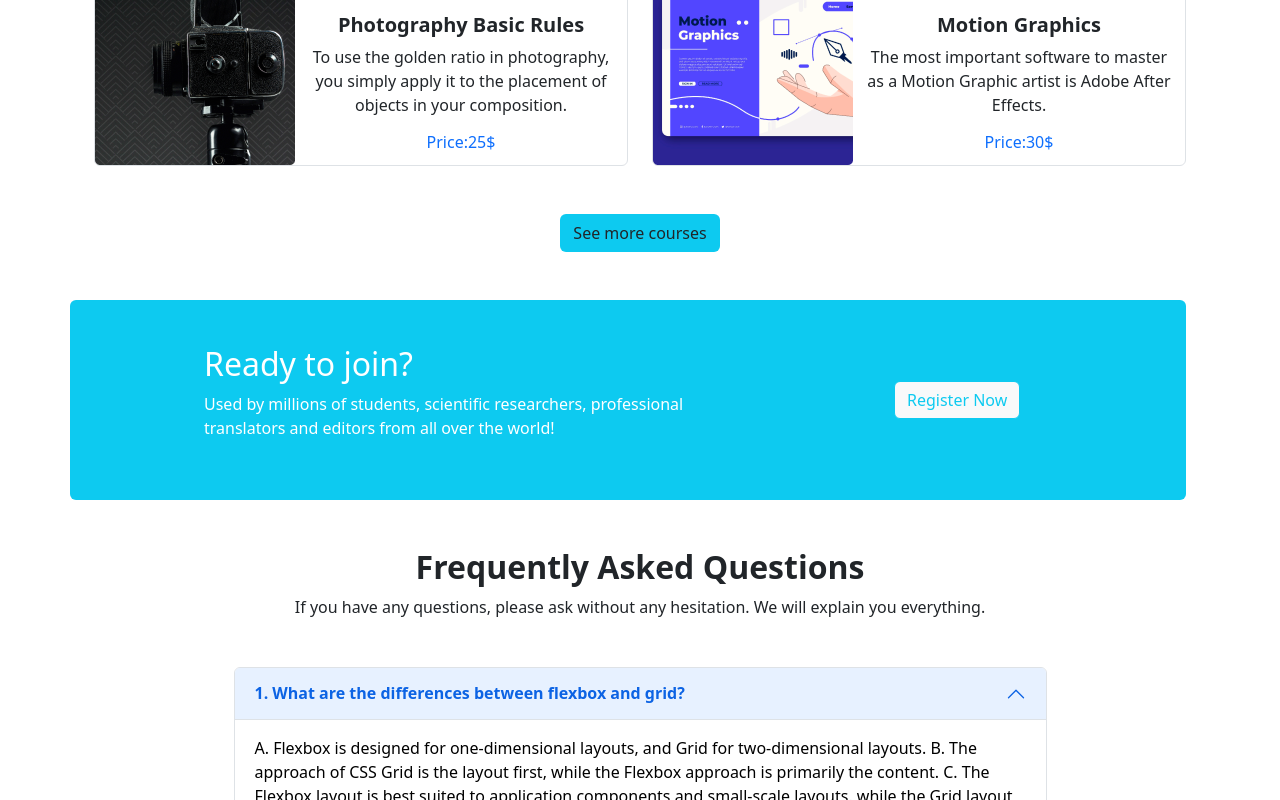
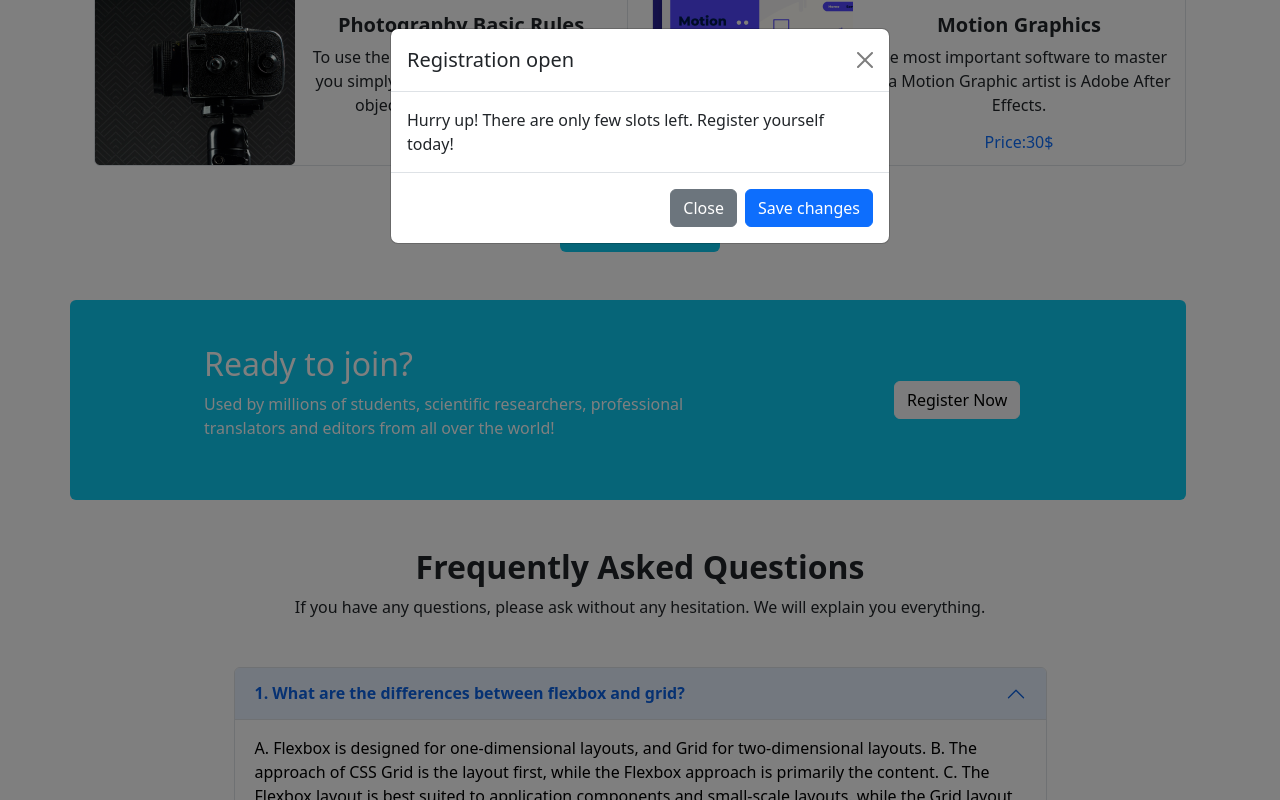
Before and after one commit to MdMizanurRahman1/edtech-website-assignment-3, a plain HTML site: page index.html in a window 1280 px wide. Both pictures are taken after a click on the button "Register Now". Shown: the part 1377-2177 px from the top of the page. Drawn offline with nearby package versions, Linux system fonts and the light colour scheme.

Commit message:
modal added

```diff
--- a/index.html
+++ b/index.html
@@ -45,7 +45,7 @@
                         <a class="nav-link" href="#">Register</a>
                     </li>
                     <form class="d-flex" role="search">
-                        <input class="form-control me-2" type="search" placeholder="Search" aria-label="Search">
+                        <input class="form-control" type="search" placeholder="Search" aria-label="Search">
                         <button class="btn btn-outline-primary ms-5" type="register">Register</button>
                     </form>
 
@@ -198,7 +198,7 @@
     </section>
 
     <!---courses area end-->
-    <!--register starts from here-->
+    <!--register starts from here button trigger modal-->
     <section style="height: 200px; ;"
         class=" row container rounded d-flex justify-content-center align-items-center gap-5 bg-info">
         <div class="col-6 me-5 text-white">
@@ -207,12 +207,32 @@
                 the world!</p>
         </div>
         <div class="col-2 ms-5">
-            <button type="submit" class="btn text-info bg-light">Register Now</button>
+            <button type="button" class="btn btn-light" data-bs-toggle="modal" data-bs-target="#exampleModal">
+                Register Now
+            </button>
+        </div>
+        <!-- Modal -->
+        <div class="modal fade" id="exampleModal" tabindex="-1" aria-labelledby="exampleModalLabel" aria-hidden="true">
+            <div class="modal-dialog">
+                <div class="modal-content">
+                    <div class="modal-header">
+                        <h5 class="modal-title" id="exampleModalLabel">Registration open</h5>
+                        <button type="button" class="btn-close" data-bs-dismiss="modal" aria-label="Close"></button>
+                    </div>
+                    <div class="modal-body">
+                        Hurry up! There are only few slots left. Register yourself today!
+                    </div>
+                    <div class="modal-footer">
+                        <button type="button" class="btn btn-secondary" data-bs-dismiss="modal">Close</button>
+                        <button type="button" class="btn btn-primary">Save changes</button>
+                    </div>
+                </div>
+            </div>
         </div>
     </section>
-    <!--register ends here-->
+    <!--register ends here- with modals->
 
-    <!----frequently asks questions start-->
+    <-----frequently asks questions start-->
 
     <section class=" my-5">
         <div class="text-center">
```
